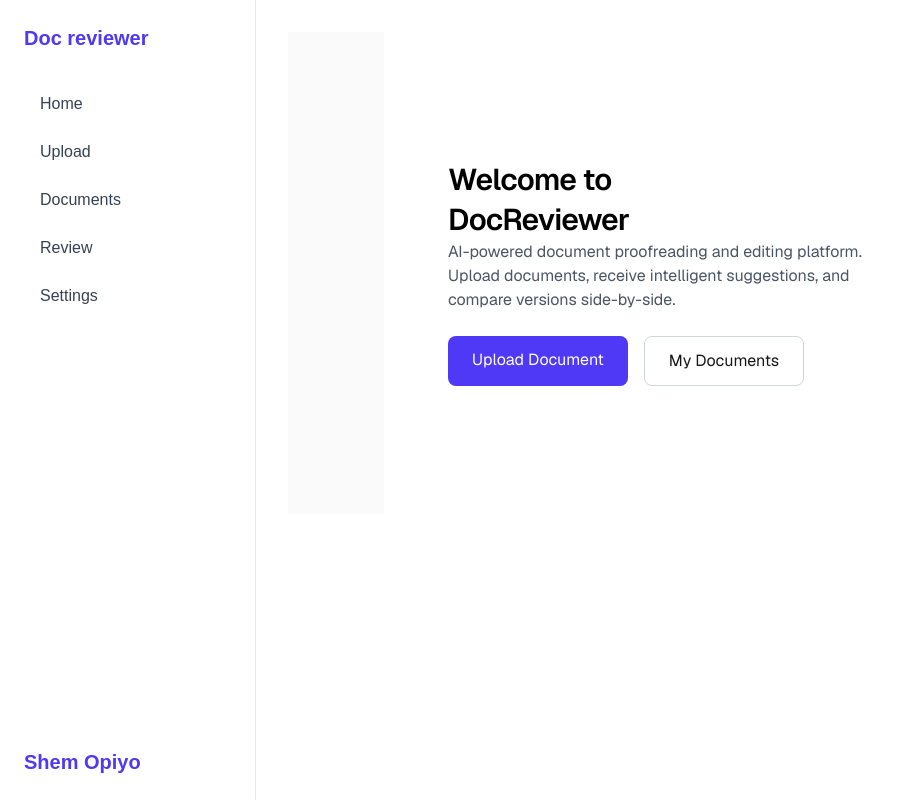
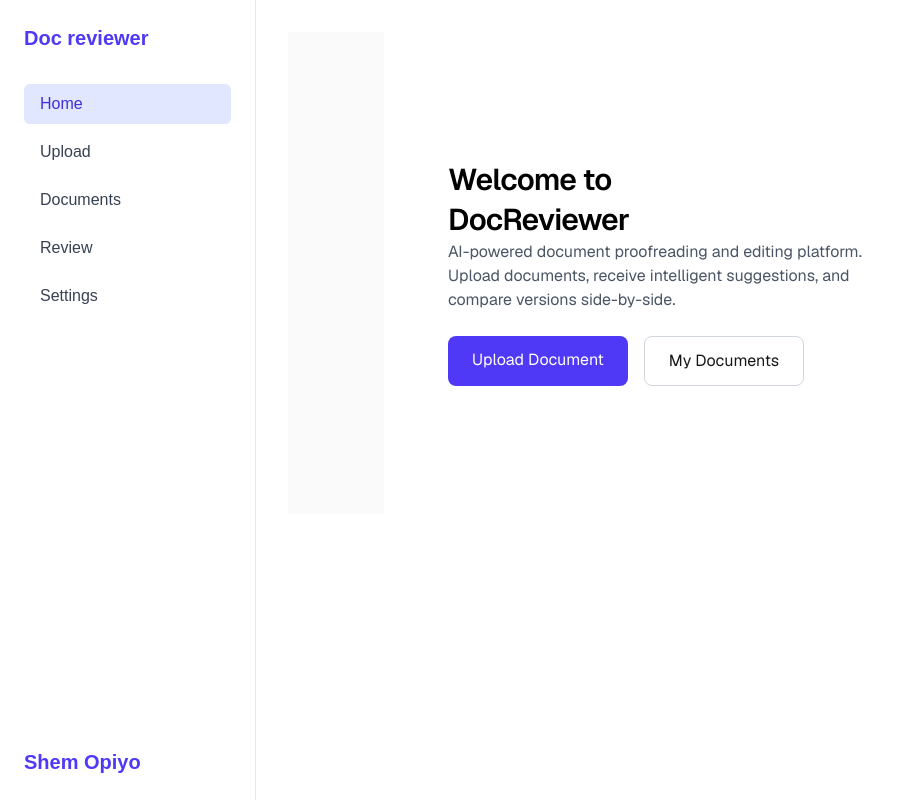
Before and after one commit to shem-opiyo/doc-reviewer, a Next.js app: page / in a window 1280 px wide. Shown: the whole page, without its empty margins (0-901 px from the left). Built offline with nearby package versions, Linux system fonts and the light colour scheme.

Commit message:
updated the navigation section to highlight the link of the active page

```diff
--- a/src/components/Navigation.js
+++ b/src/components/Navigation.js
@@ -1,6 +1,8 @@
 "use client";
 
+
 import Link from "next/link";
+import { usePathname } from "next/navigation";
 
 const navItems = [
   { href: "/", label: "Home" },
@@ -11,17 +13,29 @@ const navItems = [
 ];
 
 export default function Navigation() {
-  return (
+    // Get the current URL path
+    const pathname = usePathname();
+
+    return (
     <nav className="space-y-2">
-      {navItems.map((item) => (
+      {navItems.map((item) => {
+        const isActive = pathname === item.href;
+        return(
+            // display the links
         <Link
           key={item.href}
           href={item.href}
-          className="block px-4 py-2 rounded-md text-gray-700 dark:text-gray-200 hover:bg-gray-100 dark:hover:bg-slate-800 transition"
-        >
+        // highlight the active navigation link
+          className={`block px-4 py-2 rounded-md transition ${
+              isActive
+                ? "bg-indigo-100 text-indigo-700 dark:bg-indigo-900 dark:text-indigo-200 font-medium"
+                : "text-gray-700 dark:text-gray-200 hover:bg-gray-100 dark:hover:bg-slate-800"
+            }`}
+            >
           {item.label}
         </Link>
-      ))}
+        );
+      })}
     </nav>
   );
 }
```
